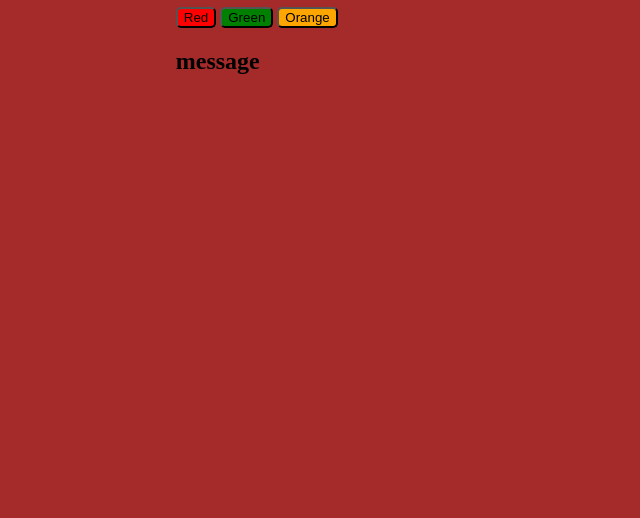
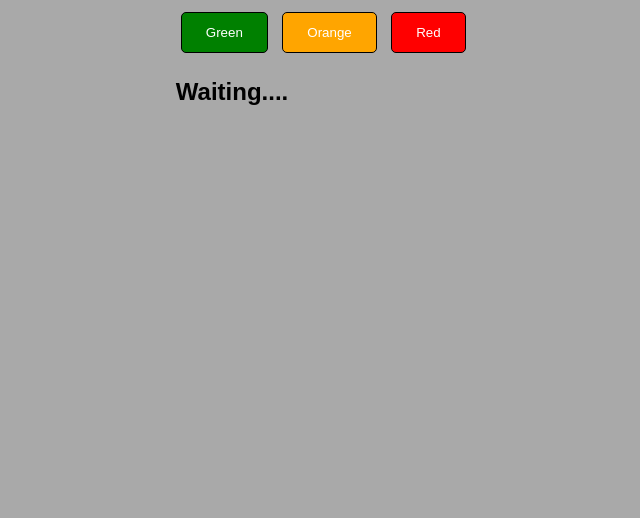
Before and after one commit to Mounika-Thirupathi/Application-js, a plain HTML site: page traffic lights/index.html in a window 1280 px wide. Shown: the part 282-800 px from the top of the page, without its empty margins (285-925 px from the left). Drawn offline with Linux system fonts and the light colour scheme.

Commit message:
intial msg

```diff
--- a/traffic lights/index.html
+++ b/traffic lights/index.html
@@ -8,10 +8,10 @@
 </head>
 <body>
     <h1>Traffic Signals</h1>
-    <button onclick="red()"class="btn btn_red" >Red</button>
-    <button onclick="green()"class="btn btn_green">Green</button>
-    <button onclick="orange()" class="btn btn_orange">Orange</button>
-    <h2 id="color">message</h2>
+    <button onclick="green()"class="btn btn_green" >Green</button>
+    <button onclick="orange()"class="btn btn_orange">Orange</button>
+    <button onclick="red()" class="btn btn_red">Red</button>
+    <h2 id="color">Waiting....</h2>
     <script src="./script.js"></script>
 </body>
 </html>
--- a/traffic lights/script.js
+++ b/traffic lights/script.js
@@ -1,22 +1,22 @@
-document.body.style.backgroundColor="brown"
-function red(){
-    document.body.style.backgroundColor="red"
-    document.getElementById("color").textContent="stop"
-
-
-}
+document.body.style.backgroundColor="darkgray"
 
 function green(){
     document.body.style.backgroundColor="green"
-    document.getElementById("color").textContent="start"
-
+    document.getElementById("color").textContent="Go 🚦";
 }
 
 
 function orange(){
     document.body.style.backgroundColor="orange"
-    document.getElementById("color").textContent="ready"
-
+    document.getElementById("color").textContent="Get Ready ⚠️";
 
 
 }
+
+
+function red(){
+    document.body.style.backgroundColor="red"
+    document.getElementById("color").textContent="Stop ⛔";
+
+
+}
--- a/traffic lights/style.css
+++ b/traffic lights/style.css
@@ -1,20 +1,33 @@
 html,body{
     margin-top: 10%;
     margin-left: 20%;
-}
-.btn{
-    padding: 12px,24px;
-    border-radius: 5px;
-    cursor:pointer;
-
+    font-family: Arial,sans-serif;
 }
 .btn_red{
     background-color: red;
+    padding: 12px 24px;
+    border-radius: 5px;
+    cursor:pointer;
+    margin:5px;
+    border:1px solid black;
+    color:white;
 }
 
 .btn_green{
     background-color: green;
+    padding: 12px 24px;
+    border-radius: 5px;
+    cursor:pointer;
+    margin:5px;
+    border:1px solid black;
+    color: white;
 }
 .btn_orange{
     background-color: orange;
+    padding: 12px 24px;
+    border-radius: 5px;
+    cursor:pointer;
+    margin:5px;
+    border:1px solid black;
+    color: white;
 }
```
